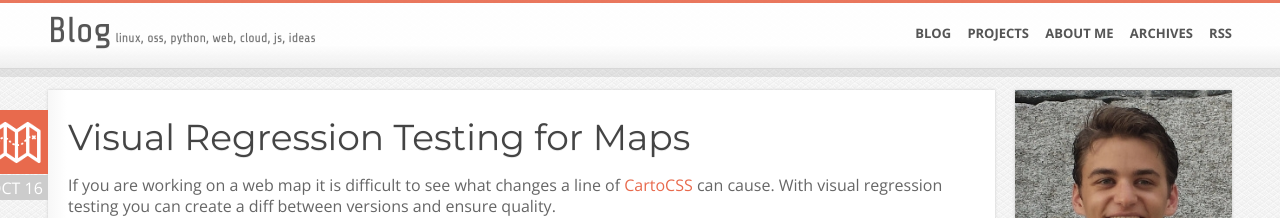
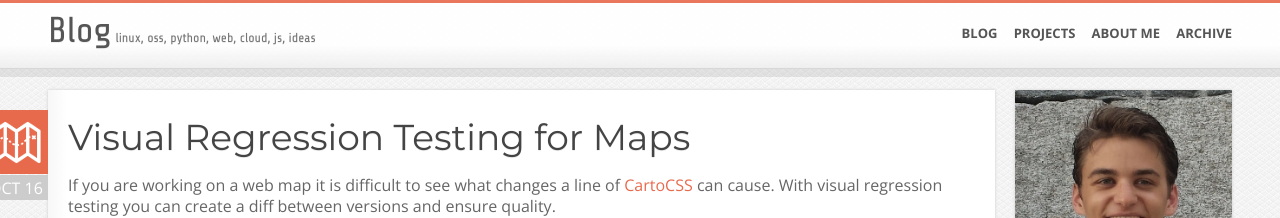
Before and after one commit to lukasmartinelli/lukasmartinelli.github.io, a Jekyll site: the page built from index.html, in a window 1280 px wide. Shown: the top 218 px of the page. Built offline with Jekyll 4.4.1, drawn with Linux system fonts in a browser that asks for light colours; Markdown is read by kramdown in place of the engine named in the settings; the list of posts is cut into pages by our own code.

Commit message:
Reduce navigation links

```diff
--- a/_includes/top.html
+++ b/_includes/top.html
@@ -10,8 +10,7 @@
           <li><a href="/">Blog</a></li>
           <li><a href="/projects.html">Projects</a></li>
           <li><a href="/cv.html">About me</a></li>
-          <li><a href="/archive.html">Archives</a></li>
-          <li><a href="/feed.xml">RSS</a></li>
+          <li><a href="/archive.html">Archive</a></li>
         </ul>
       </nav>
     </div>
```
